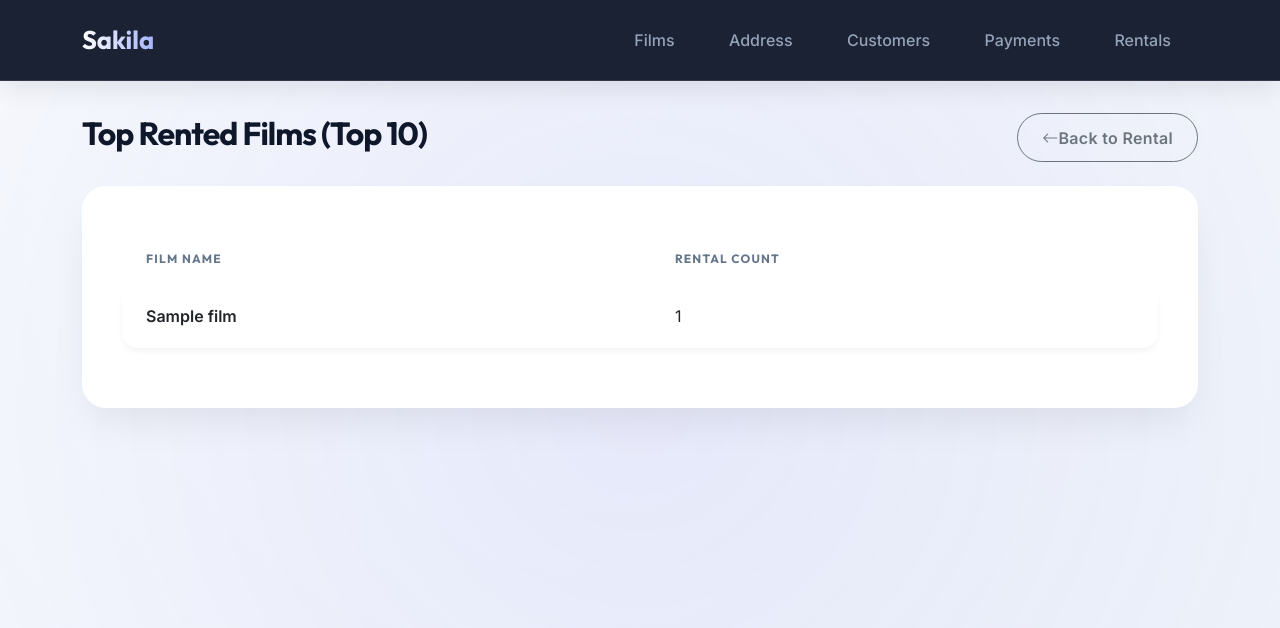
After one commit to ituitis20-yilmazal19/DataTrack, a Flask app: page /rentals/top in a window 1280 px wide. The commit adds this page. Shown: the top 628 px of the page. Run offline with Flask 3, Linux system fonts and the light colour scheme; tables that the repository leaves empty hold one stand-in row (values such as "Sample post").

Commit message:
top_rented added

```diff
--- a/app.py
+++ b/app.py
@@ -487,6 +487,12 @@ def rental_return(rental_id):
     flash("Movie returned successfully", "success")
     return redirect(url_for("rentals_list"))
 
+@app.route("/rentals/top")
+def rentals_top():
+    # En çok kiralanan ilk 10 filmi getir
+    top_films = rentals.top_rented_films(limit=10)
+    return render_template("rentals_top.html", films=top_films)
+
 @app.get("/health")
 def health():
     try:
--- /dev/null
+++ b/templates/rentals_top.html
@@ -0,0 +1,29 @@
+{% extends "base.html" %}
+{% block content %}
+<div class="d-flex justify-content-between align-items-center mb-3">
+  <h2>Top Rented Films (Top 10)</h2>
+  <a href="{{ url_for('rentals_list') }}" class="btn btn-outline-secondary">
+    <i class="bi bi-arrow-left"></i>Back to Rental
+  </a>
+</div>
+<div class="card mt-4">
+  <div class="table-responsive">
+<table class="table table-sm align-middle mb-0">
+    <thead class="table-light">
+        <tr>
+            <th>Film Name</th>
+            <th>Rental Count</th>
+        </tr>
+    </thead>
+    <tbody>
+        {% for film in films %}
+        <tr>
+            <td><span class="text-center text-dark py-4">{{ film.title }}</span></td>
+            <td><span class="text-center text-dark py-4">{{ film.rental_count }}</span></td>
+        </tr>
+        {% endfor %}
+    </tbody>
+</table>
+</div>
+</div>
+{% endblock %}
--- a/utils/table_operations.py
+++ b/utils/table_operations.py
@@ -995,3 +995,20 @@ class Rentals:
         with self.connection_factory() as cn, cn.cursor() as cur:
 
             cur.execute(sql, (rental_id,))
+
+    def top_rented_films(self, limit=10):
+        """En çok kiralanan filmleri listeler (Complex Query Örneği)"""
+        sql = """
+            SELECT
+                f.film_id,
+                f.title,
+                COUNT(r.rental_id) AS rental_count
+            FROM film f
+            JOIN rental r ON f.film_id = r.film_id
+            GROUP BY f.film_id, f.title
+            ORDER BY rental_count DESC
+            LIMIT %s
+        """
+        with self.connection_factory() as cn, cn.cursor() as cur:
+            cur.execute(sql, (limit,))
+            return _dict_rows(cur)
```
Also changed, not shown: templates/rentals.html (+9 -1 lines).
